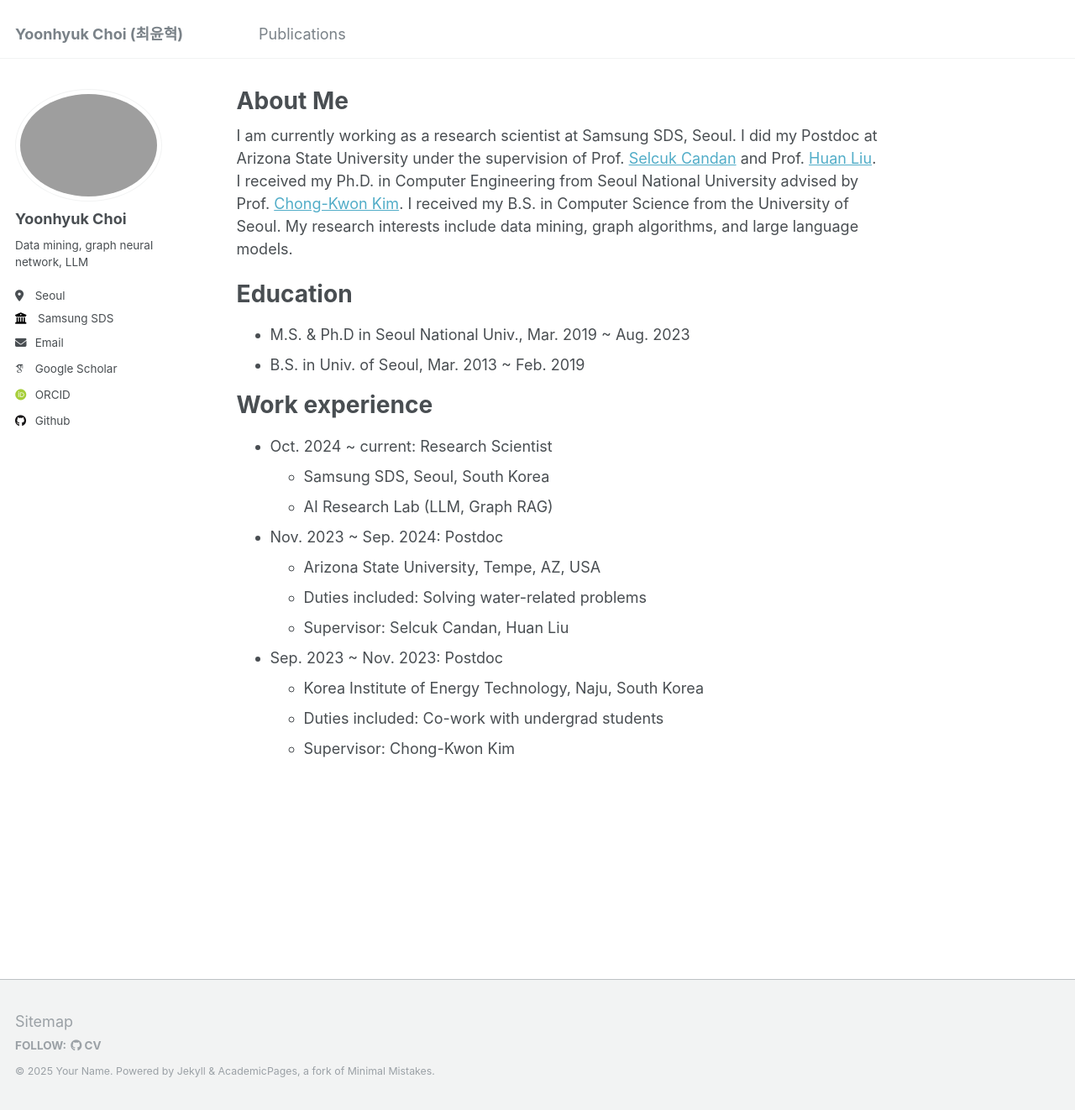
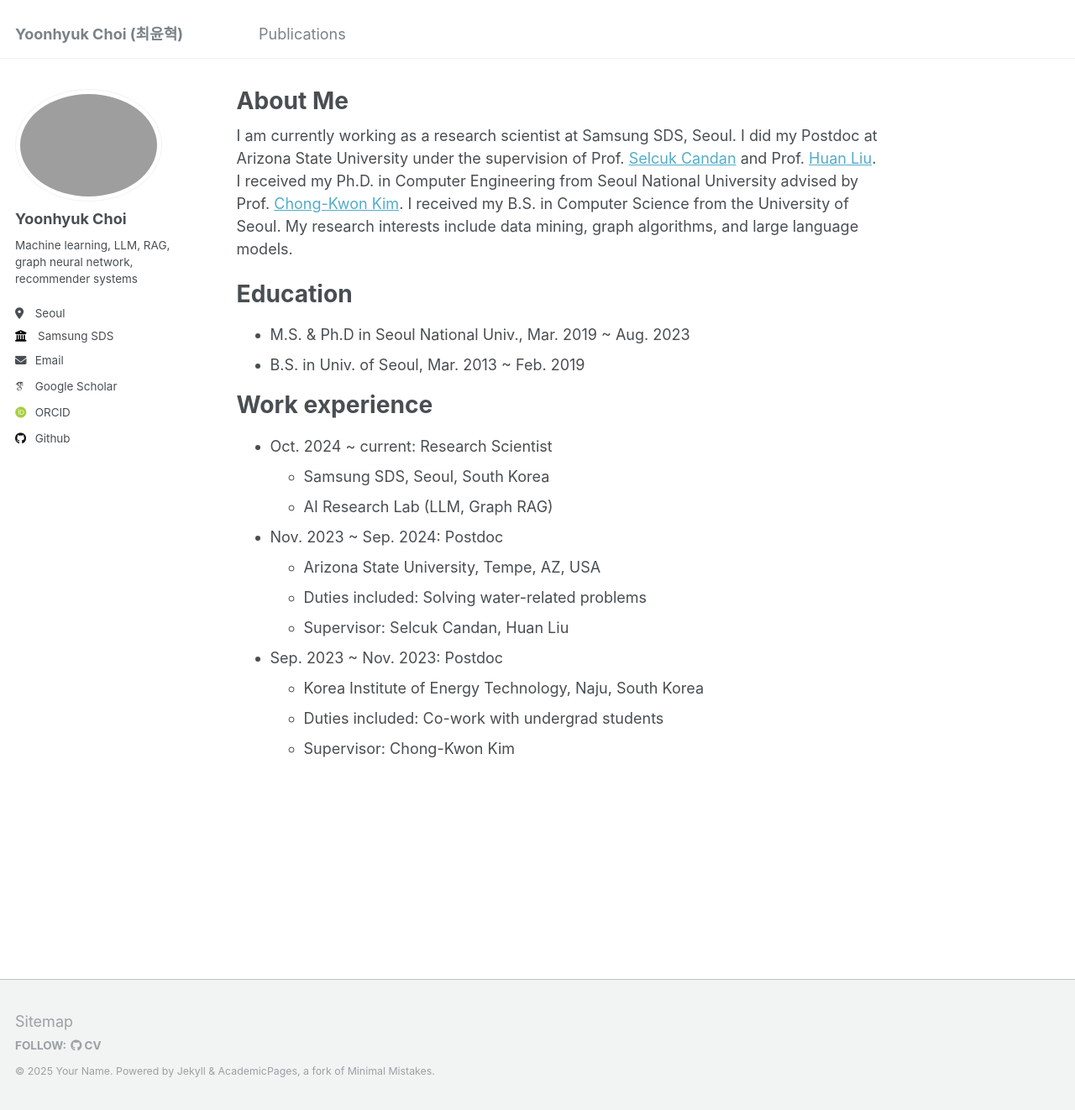
Before and after one commit to ChoiYoonHyuk/ChoiYoonHyuk.github.io, a Jekyll site: the page built from _pages/about.md, in a window 1280 px wide and 1322 px high. Shown: the whole window at 84% size. Built offline with Jekyll 4.4.1, drawn with Linux system fonts in a browser that asks for light colours; some web fonts are replaced.

Commit message:
Update _config.yml

```diff
--- a/_config.yml
+++ b/_config.yml
@@ -24,7 +24,7 @@ author:
   avatar           : "profile.png"
   name             : "Yoonhyuk Choi"
   pronouns         : # example: "she/her"
-  bio              : "Data mining, graph neural network, LLM"
+  bio              : "Machine learning, LLM, RAG, graph neural network, recommender systems"
   location         : "Seoul"
   employer         : "Samsung SDS"
   uri              : # URL
```
